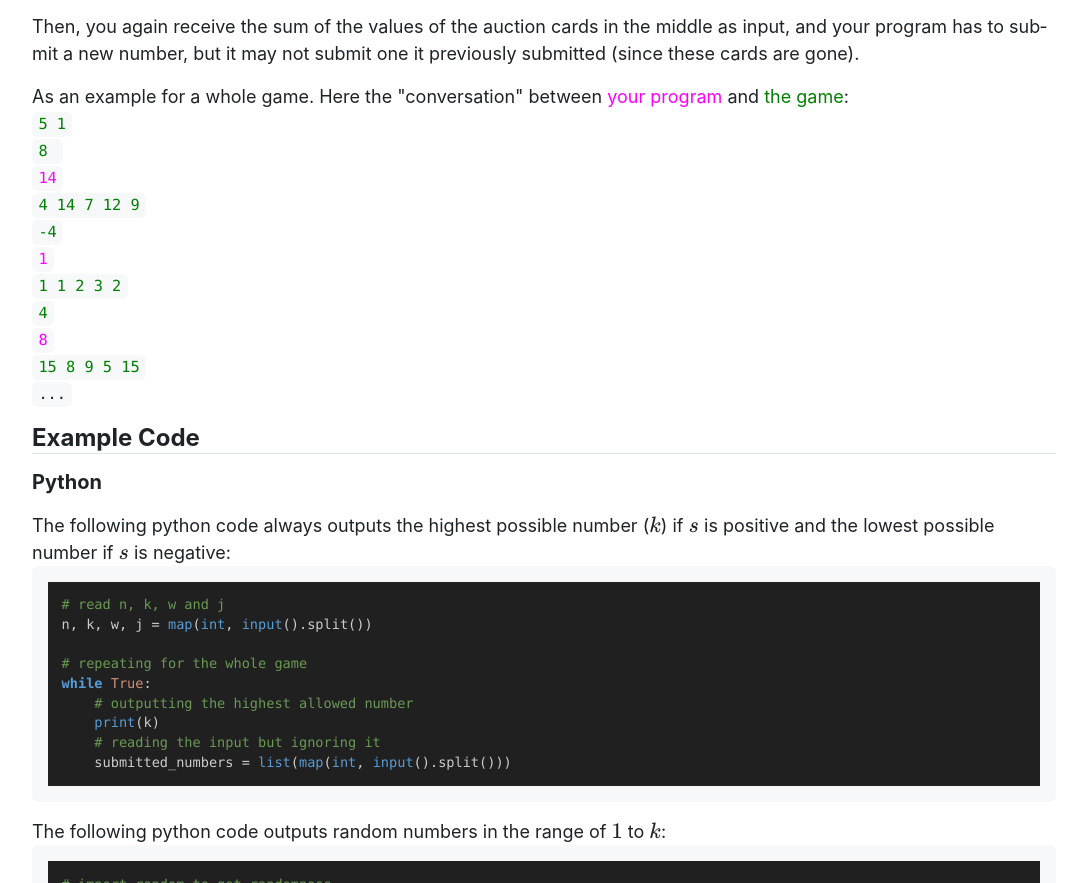
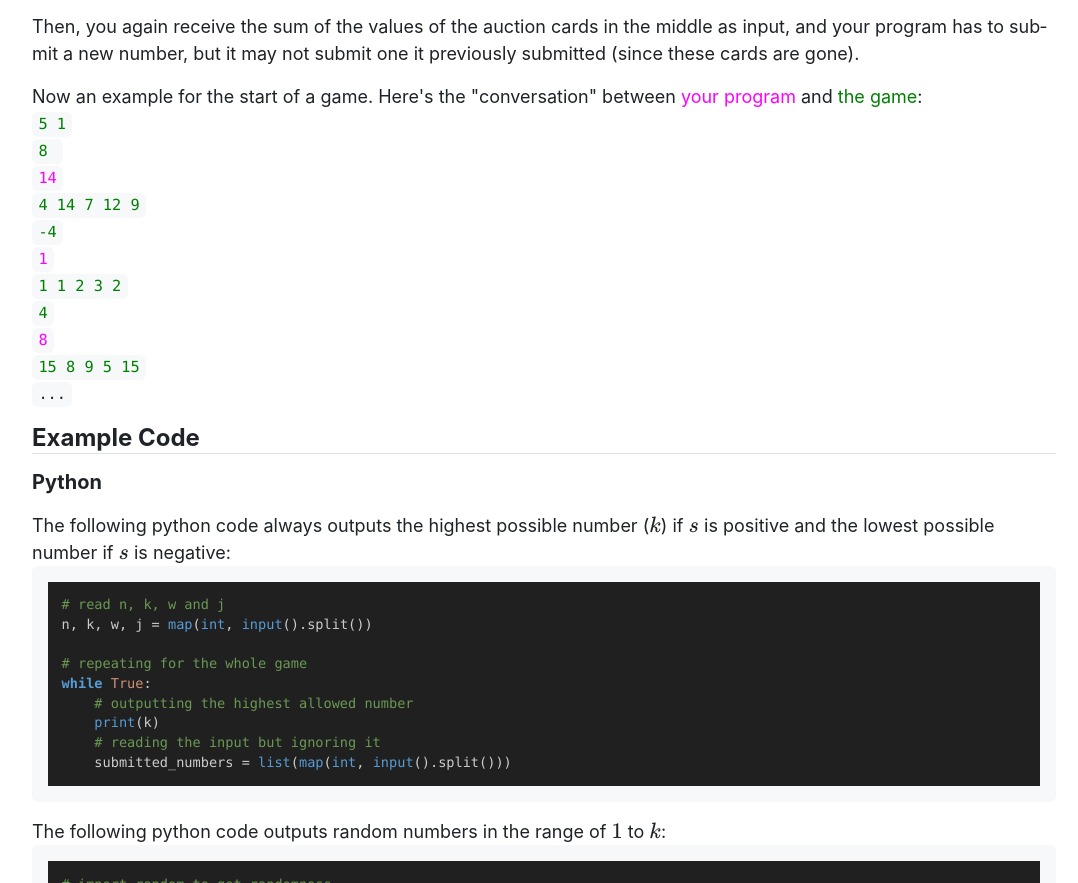
Before and after one commit to Gustav-Hisker/HolsDerGeier, a plain HTML site: page index.html in a window 1280 px wide. Shown: the part 1225-2108 px from the top of the page, without its empty margins (96-1174 px from the left). Drawn offline with nearby package versions, Linux system fonts and the light colour scheme; some packages are replaced by stand-ins of ours.

Commit message:
Update index.html

```diff
--- a/index.html
+++ b/index.html
@@ -90,7 +90,7 @@
     but it may not submit one it previously submitted (since these cards are gone).
 </p>
 <p>
-    As an example for a whole game. Here the "conversation" between <span style="color:magenta">your program</span> and <span style="color:green">the game</span>:
+    Now an example for the start of a game. Here's the "conversation" between <span style="color:magenta">your program</span> and <span style="color:green">the game</span>:
     <br><code style="color:green">5 1</code>
 
     <br><code style="color:green">8 </code>
```
